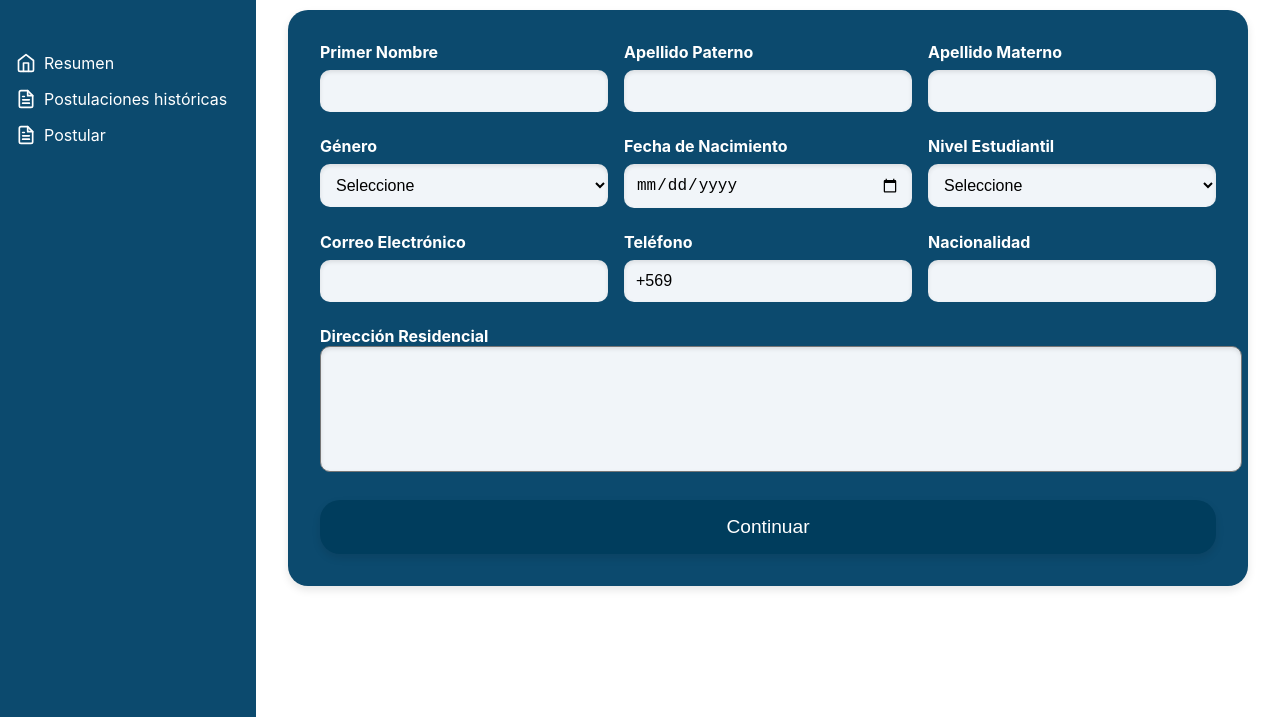
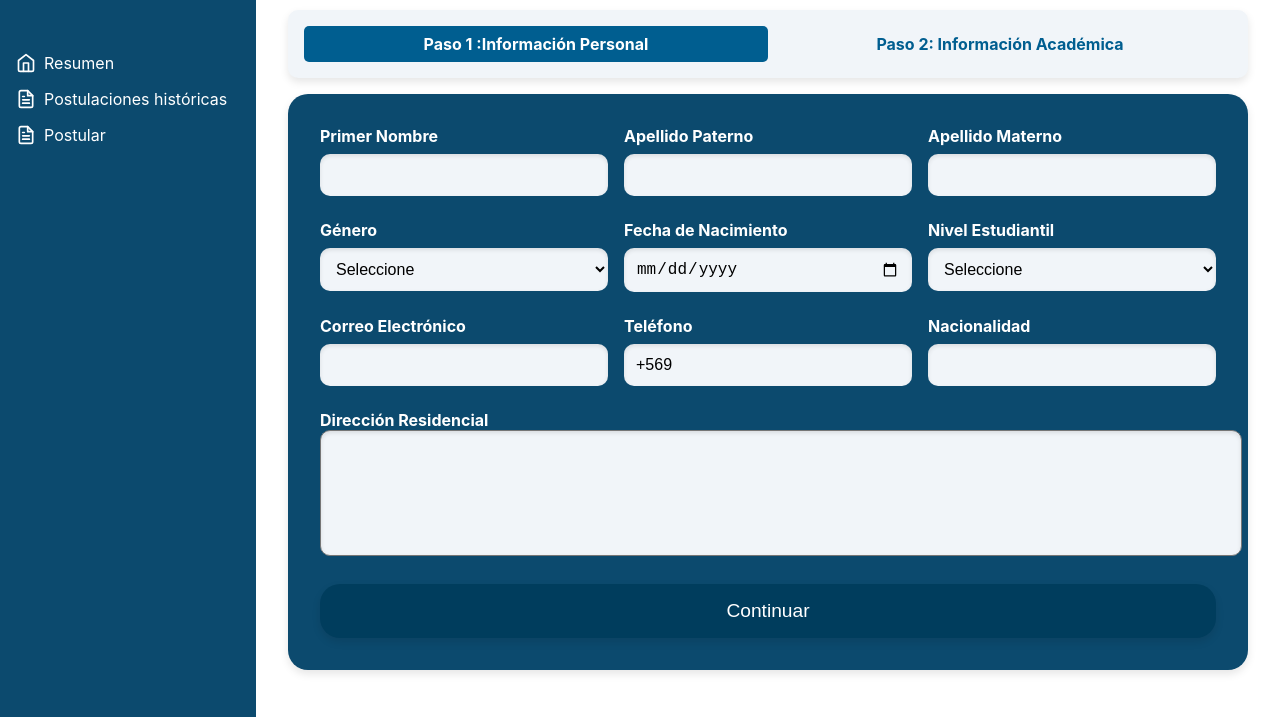
Before and after one commit to felosandoval/USMAdmissions, a React app: page /formulario in a window 1280 px wide. Shown: the part 160-877 px from the top of the page. Built offline with nearby package versions, Linux system fonts and the light colour scheme.

Commit message:
barra de progreso en formulario añadida

```diff
--- /dev/null
+++ b/src/components/Progressbar.jsx
@@ -0,0 +1,14 @@
+import React from 'react';
+
+export default function ProgressBar({ currentStep }) {
+  return (
+    <div className="progress-barr">
+      <div className={`step ${currentStep === 1 ? 'active' : ''}`}>
+        Paso 1 :Información Personal
+      </div>
+      <div className={`step ${currentStep === 2 ? 'active' : ''}`}>
+        Paso 2: Información Académica
+      </div>
+    </div>
+  );
+}
--- a/src/pages/FormularioPage.jsx
+++ b/src/pages/FormularioPage.jsx
@@ -1,6 +1,7 @@
 import React, { useState } from 'react';
 import { useNavigate } from 'react-router-dom';
 import Sidebar from '../components/Sidebar';
+import ProgressBar from '../components/Progressbar';
 
 export default function ResumenPage() {
   const navigate = useNavigate();
@@ -52,8 +53,6 @@ const handleSubmit = (e) => {
     }, 4000);
   };
 
-
-
   const regions = ["Región Metropolitana", "Valparaíso", "Biobío", "Araucanía"];
   const communes = {
     "Región Metropolitana": ["Santiago", "Providencia", "Las Condes"],
@@ -80,6 +79,8 @@ const handleSubmit = (e) => {
             <h1>Formulario de Admisión</h1>
           </header>
           <main>
+            <ProgressBar currentStep={formStep} /> {/* Barra de estado arriba del formulario */}
+
             {formStep === 1 && (
               <form className="admission-form" onSubmit={handleContinue}>
                 <div className="form-row">
--- /dev/null
+++ b/src/stylesheets/components/_progressbar.scss
@@ -0,0 +1,26 @@
+@use '../base/variables';
+@use '../base/mixins';
+
+.progress-barr {
+    display: flex;
+    justify-content: space-around;
+    margin-bottom: 1rem;
+    padding: 1rem;
+    background-color: #f1f5f9;
+    border-radius: 10px;
+    box-shadow: 0 4px 8px rgba(0, 0, 0, 0.1);
+
+    .step {
+      flex: 1;
+      text-align: center;
+      padding: 0.5rem;
+      font-weight: bold;
+      color: #005e90;
+      border-radius: 5px;
+    }
+
+    .step.active {
+      background-color: #005e90;
+      color: #ffffff;
+    }
+  }
--- a/src/stylesheets/index.scss
+++ b/src/stylesheets/index.scss
@@ -7,6 +7,7 @@
 @use 'components/cards';
 @use 'components/header';
 @use 'components/sidebar';
+@use 'components/progressbar';
 
 @use 'pages/carreras';
 @use 'pages/formulario';
```
Lines whose indentation alone changed are shown as unchanged.
